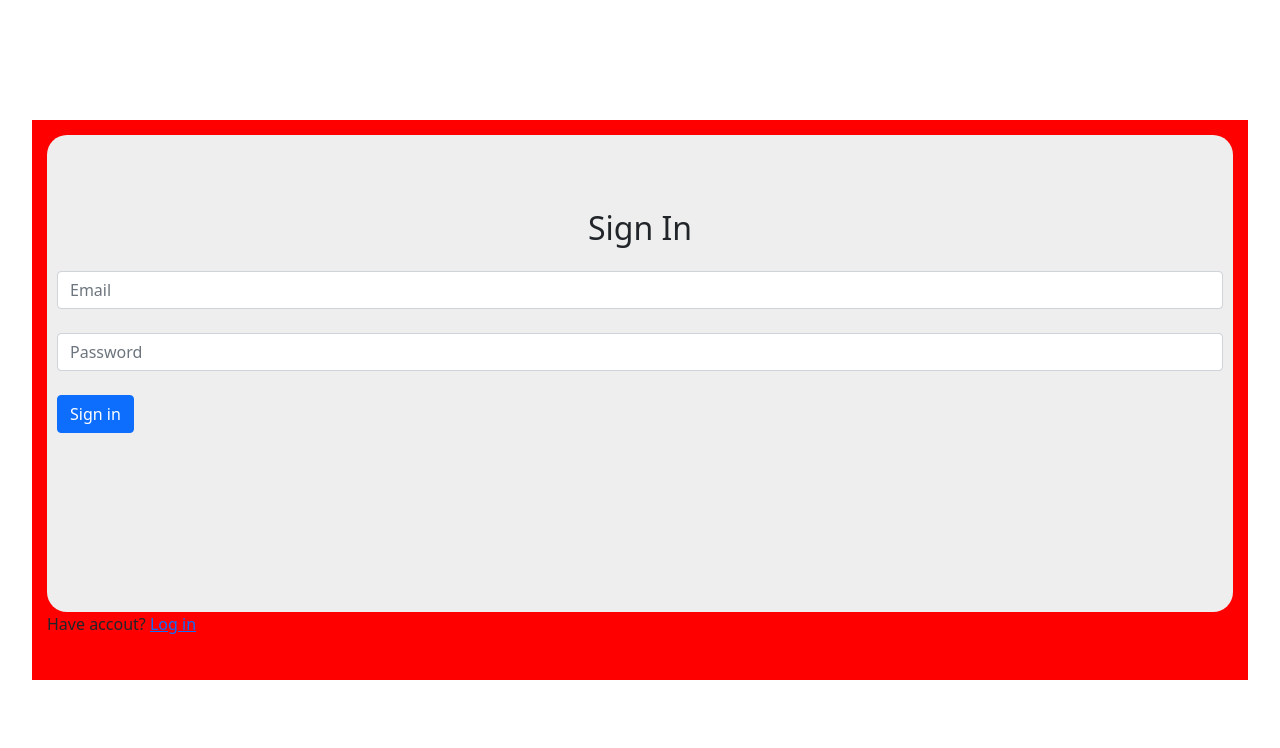
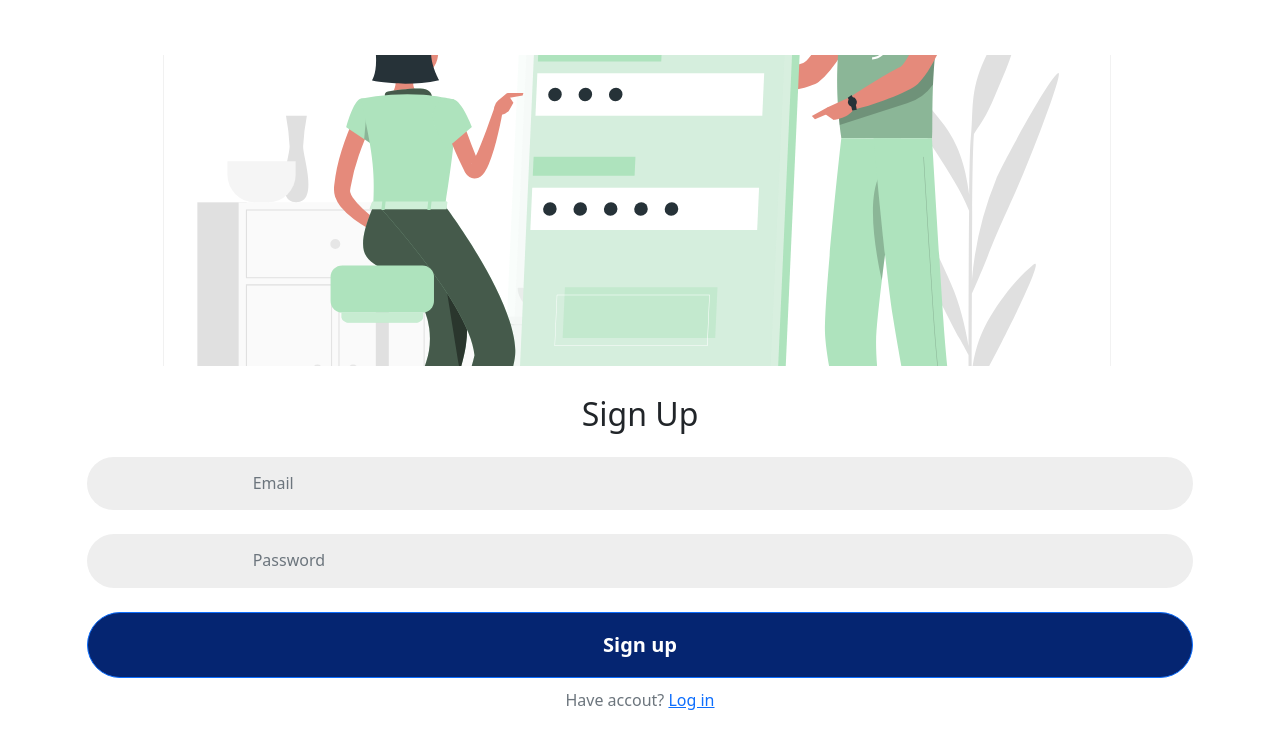
Before and after one commit to Bradigson/yefri-proyect, a React (Create React App) app: page /signin in a window 1280 px wide. Shown: the top 748 px of the page. Built offline with nearby package versions, Linux system fonts and the light colour scheme; no server answers.

Commit message:
Signup design done!

```diff
--- a/src/assests/styles/LoginForm.scss
+++ b/src/assests/styles/LoginForm.scss
@@ -1,8 +1,5 @@
 @use 'Variables.scss';
-body{
 
-    overflow:hidden;
-}
 @mixin formContainer($Width, $Height, $Padding){
     width:$Width;
     height: $Height;
--- a/src/assests/styles/SigninForm.scss
+++ b/src/assests/styles/SigninForm.scss
@@ -1,18 +1,54 @@
+@use 'Variables';
 @mixin FormContainer($Width, $Height, $Padding){
     width:$Width;
     height:$Height;
     padding:$Padding;
 }
-.form-contianer{
-    background:Red;
-    @include FormContainer(95%,70vh, 15px );
+    .img-container{
+        width:Variables.$Width;
+        height:Variables.$Height;
+    }
+    .img-container > img{
+        width:100%;
+        height:100%;
+        object-fit: cover;
+    }
+    .form-contianer{
+    @include FormContainer(95%,90vh, 15px );
+    display:flex;
+    justify-content:center;
+    flex-wrap:wrap;
 
+    .title-container > h2{
+
+        color:#052571;
+        font-weight: 650;
+    }
+    .form-container-signup{
+        width:95%;
+        height:55%;
+    }
     form{
-        background:#eee;
         padding:10px;
-        height:90%;
-        border-radius:20px;
-        padding-top:50px;
+        padding-top:5px;
+
+
+        input{
+            border-radius:Variables.$BorderRadius;
+            line-height: Variables.$LineHeight;
+            padding-left:15%;
+            background:#eee;
+            border:none;
+        }
+        .btn-primary{
+            background:#052571;
+            border-radius:Variables.$BorderRadius;
+            line-height: Variables.$LineHeight;
+            width:100%;
+            font-size:20px;
+            font-weight: 600;
+        }
 
     }
+
 }
--- a/src/components/Alerts.js
+++ b/src/components/Alerts.js
@@ -4,7 +4,10 @@ const handleAlertUser = ()=>{
         text : 'This user already exist',
         icon : 'error',
         iconColor:'#d33',
-        confirmButtonColor:'#3085d6'
+        confirmButtonColor:'#3085d6',
+        color:'#262626',
+        background:'#fff',
+        confirmButtonColor:'#052571'
     })
 }
 
@@ -14,7 +17,11 @@ const handleAlertPassword = ()=>{
         title : 'Weak Password',
         text:'This password is too easy to guess. Change your password to something strong. And your password must contain at leat 6 caracter and be strong',
         icon : 'warning',
-        confirmButtonColor:'#3085d6'
+        confirmButtonColor:'#3085d6',
+        iconColor:'#052571',
+        color:'#262626',
+        background:'#fff',
+        confirmButtonColor:'#052571'
     })
 }
 
@@ -53,6 +60,10 @@ const handleEmptyEmail = ()=>{
         title : 'Warning',
         text : 'You have to enter a email',
         icon : 'warning',
+        iconColor:'#052571',
+        color:'#262626',
+        background:'#fff',
+        confirmButtonColor:'#052571'
     })
 }
 
@@ -62,7 +73,10 @@ const handleEmptyPassword = ()=>{
         title : 'Warning',
         text : 'You have to enter a password',
         icon : 'warning',
-
+        iconColor:'#052571',
+        color:'#262626',
+        background:'#fff',
+        confirmButtonColor:'#052571'
     })
 }
 export{
--- a/src/components/LogInForm.js
+++ b/src/components/LogInForm.js
@@ -59,7 +59,7 @@ const LogInForm = (props)=>{
 
             <div className='form-container'>
                 <form onSubmit={handleSubmit}>
-                    <div className="text-center">
+                    <div className="text-center title-container">
                         <h1>Log In</h1>
                     </div>
 
--- a/src/components/SignInForm.js
+++ b/src/components/SignInForm.js
@@ -1,4 +1,5 @@
 import '../assests/styles/SigninForm.scss';
+import ImgSignup from '../assests/imgs/imgSignup.svg'
 import { useState } from 'react';
 import {Link, useHistory} from 'react-router-dom';
 import { handleAlertUser, handleAlertPassword, handleUserSuccess,
@@ -62,14 +63,19 @@ const Signin = ()=>{
     }
     return(
         <div className='form-contianer'>
+            <div className=' img-container'>
+                <img src={ImgSignup} alt='img-signup'/>
+            </div>
+
+           <div className='form-container-signup'>
 
                 <form className='form-group' onSubmit={handleSubmit}>
                     <div className='mt-4 pb-3'>
-                    <h2 className='text-center '>Sign In</h2>
+                        <h2 className='text-center '>Sign Up</h2>
                     </div>
                     <div>
                         <input
-                    type='email'
+                        type='text'
                         placeholder='Email'
                         className='form-control'
                         name='email'
@@ -90,22 +96,18 @@ const Signin = ()=>{
 
                         />
                     </div>
-                <div className='mt-4'>
-                    <button className='btn btn-primary'>Sign in</button>
+                    <div className='mt-4 '>
+                        <button className='btn btn-primary'>Sign up</button>
                     </div>
                 </form>
-            {/* <div>
-                <button onClick={()=>handleAlertUser()}>
-                    user
-                </button>
-                <button onClick={()=> handleAlertPassword()}>password</button>
-            </div> */}
-            <div>
+
+                <div className='text-center text-muted'>
                     <span>Have accout?</span>{' '}
                     <Link to='/'>Log in</Link>
                 </div>
 
            </div>
+        </div>
     )
 }
 
```
Also changed, not shown: src/assests/imgs/imgSignup.svg (added). Lines whose indentation alone changed are shown as unchanged.
